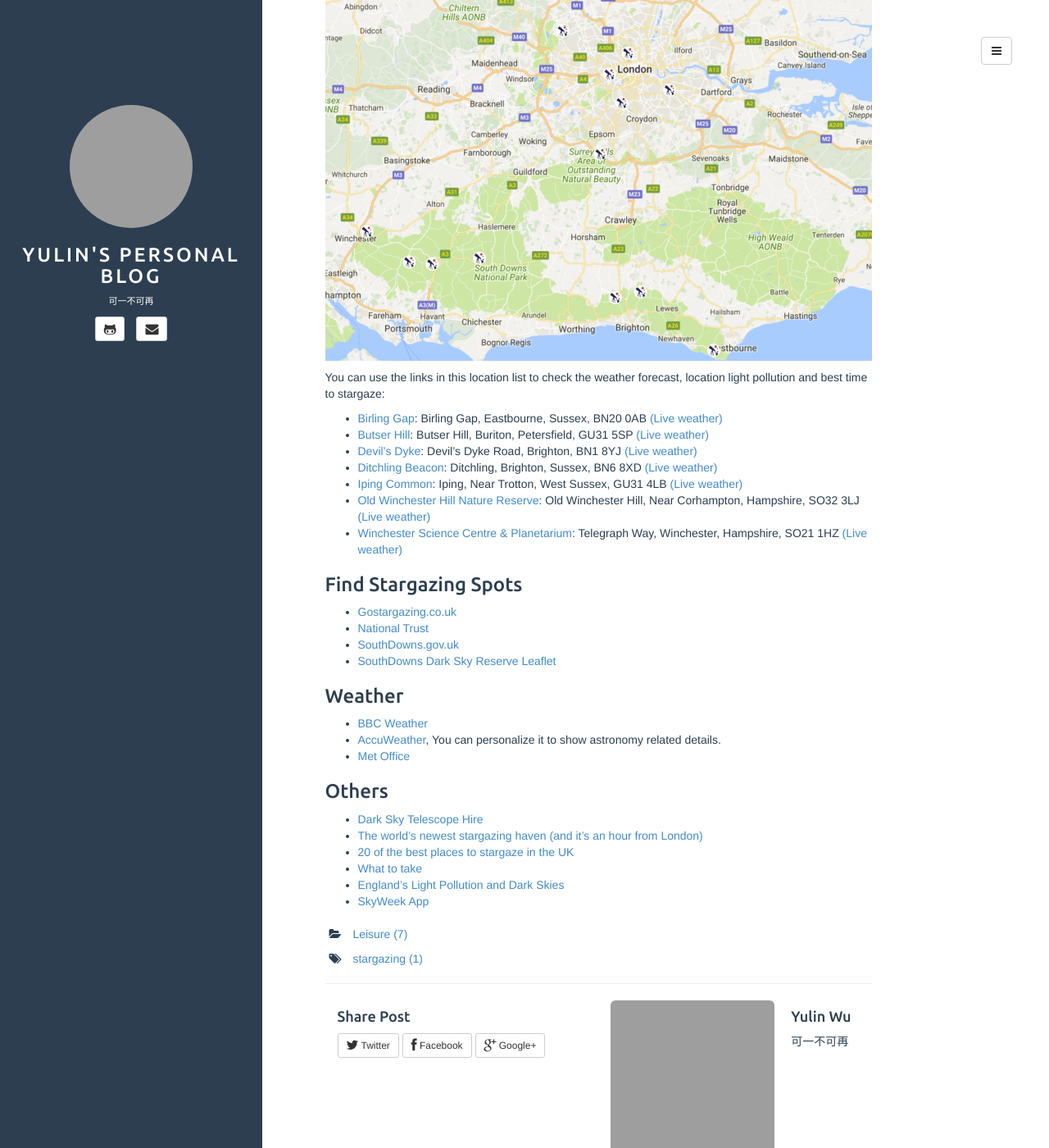
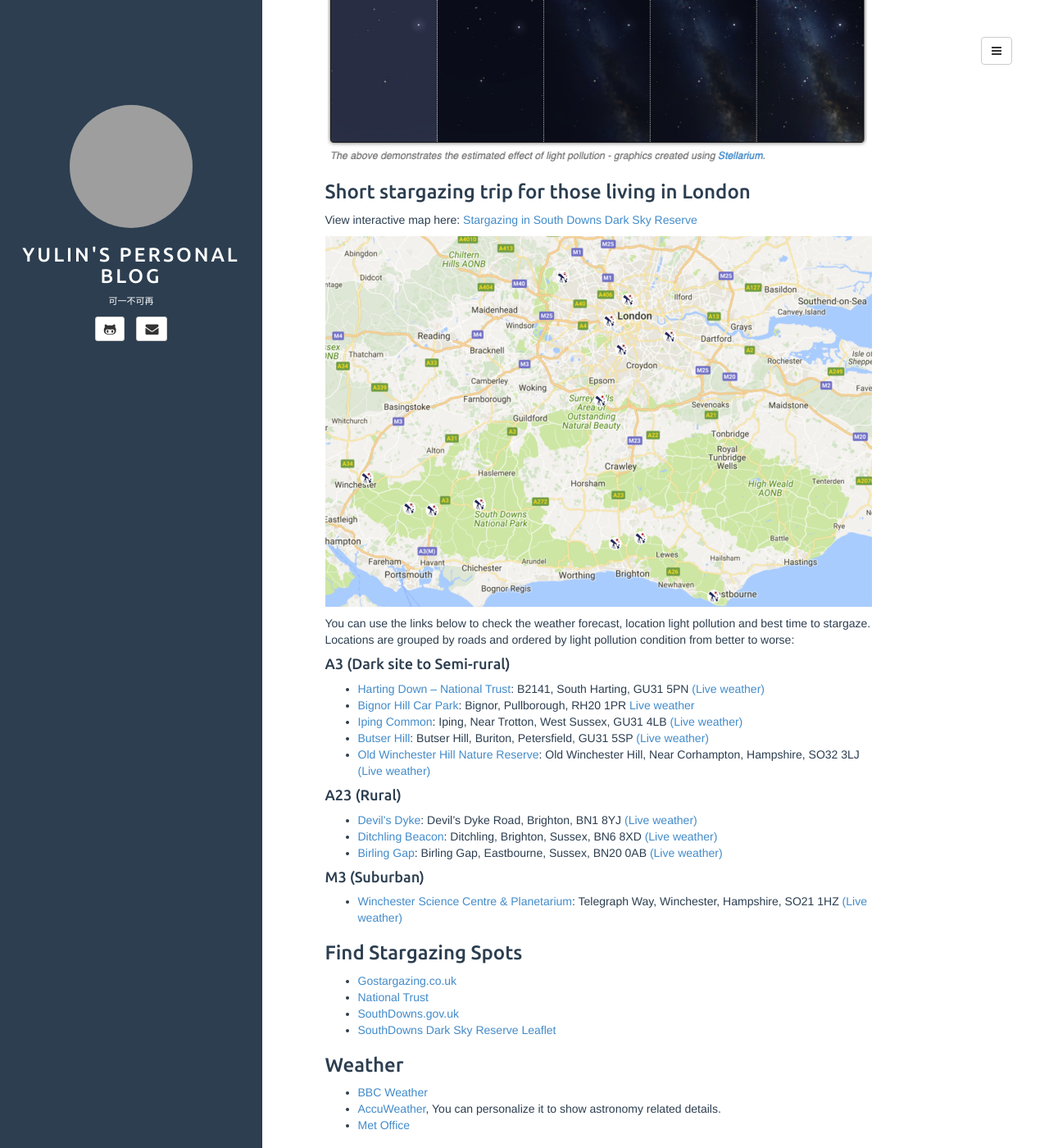
Before and after one commit to JimmyWuMadchester/JimmyWuMadchester.github.io, a Jekyll site: the page built from _posts/2017-10-13-Stargazing.md, in a window 1280 px wide and 1400 px high, scrolled down 299 px. Shown: the whole window at 82% size. Built offline with Jekyll 4.4.1, drawn with Linux system fonts in a browser that asks for light colours; comment, search, counter and statistics services are not loaded; some of the changed text lies outside the part shown; grey boxes are pictures that could not be loaded.

Commit message:
updated the location list in stargazing post

```diff
--- a/_posts/2017-10-13-Stargazing.md
+++ b/_posts/2017-10-13-Stargazing.md
@@ -11,20 +11,33 @@ While planning a trip to South Downs for stargazing, I've found a bunch of usefu
 
 <!--more-->
 
+### Location light pollution scale
+
+![Light Pollution Scale](/assets/media/location-light-pollution-scale.PNG){:class="img-responsive"}
+
 ### Short stargazing trip for those living in London
 
-[Stargazing in South Downs Dark Sky Reserve](http://gostargazing.co.uk/regions/south-downs-dark-sky-reserve)
+View interactive map here: [Stargazing in South Downs Dark Sky Reserve](http://gostargazing.co.uk/regions/south-downs-dark-sky-reserve)
 
 ![GoogleMap](/assets/media/stargazing_southdowns_googlemap_screenshot.PNG){:class="img-responsive"}
 
-You can use the links in this location list to check the weather forecast, location light pollution and best time to stargaze:
+You can use the links below to check the weather forecast, location light pollution and best time to stargaze. Locations are grouped by roads and ordered by light pollution condition from better to worse:
 
-* [Birling Gap](http://gostargazing.co.uk/events/locations/birling-gap/): Birling Gap, Eastbourne, Sussex, BN20 0AB [(Live weather)](https://www.accuweather.com/en/gb/east-dean/bn20-0/astronomy-weather/43217_pc)
+#### A3 (Dark site to Semi-rural)
+
+* [Harting Down – National Trust](https://gostargazing.co.uk/events/locations/harting-national-trust/): B2141, South Harting, GU31 5PN [(Live weather)](https://www.accuweather.com/en/gb/south-harting/gu31-5/astronomy-weather/709292)
+* [Bignor Hill Car Park](https://gostargazing.co.uk/events/locations/bignor-hill-car-park/): Bignor, Pullborough, RH20 1PR [Live weather](https://www.accuweather.com/en/gb/fittleworth/rh20-1/astronomy-weather/714258)
+* [Iping Common](http://gostargazing.co.uk/events/locations/iping-common/): Iping, Near Trotton, West Sussex, GU31 4LB [(Live weather)](https://www.accuweather.com/en/gb/iping/gu29-0/astronomy-weather/712893)
 * [Butser Hill](http://gostargazing.co.uk/events/locations/butser-hill/): Butser Hill, Buriton, Petersfield, GU31 5SP [(Live weather)](https://www.accuweather.com/en/gb/south-harting/gu31-5/astronomy-weather/46480_pc)
+* [Old Winchester Hill Nature Reserve](http://gostargazing.co.uk/events/locations/old-winchester-hill-nature-reserve/): Old Winchester Hill, Near Corhampton, Hampshire, SO32 3LJ [(Live weather)](https://www.accuweather.com/en/gb/meonstoke/so32-3/astronomy-weather/52404_pc)
+
+#### A23 (Rural)
+
 * [Devil’s Dyke](http://gostargazing.co.uk/events/locations/devils-dyke/): Devil's Dyke Road, Brighton, BN1 8YJ [(Live weather)](https://www.accuweather.com/en/gb/brighton/bn1-8/astronomy-weather/43171_pc)
 * [Ditchling Beacon](http://gostargazing.co.uk/events/locations/ditchling-beacon/): Ditchling, Brighton, Sussex, BN6 8XD [(Live weather)](https://www.accuweather.com/en/gb/keymer/bn6-8/astronomy-weather/43273_pc)
-* [Iping Common](http://gostargazing.co.uk/events/locations/iping-common/): Iping, Near Trotton, West Sussex, GU31 4LB [(Live weather)](https://www.accuweather.com/en/gb/iping/gu29-0/astronomy-weather/712893)
-* [Old Winchester Hill Nature Reserve](http://gostargazing.co.uk/events/locations/old-winchester-hill-nature-reserve/): Old Winchester Hill, Near Corhampton, Hampshire, SO32 3LJ [(Live weather)](https://www.accuweather.com/en/gb/meonstoke/so32-3/astronomy-weather/52404_pc)
+* [Birling Gap](http://gostargazing.co.uk/events/locations/birling-gap/): Birling Gap, Eastbourne, Sussex, BN20 0AB [(Live weather)](https://www.accuweather.com/en/gb/east-dean/bn20-0/astronomy-weather/43217_pc)
+
+#### M3 (Suburban)
 * [Winchester Science Centre & Planetarium](http://gostargazing.co.uk/events/locations/winchester-science-centre-planetarium/): Telegraph Way, Winchester, Hampshire, SO21 1HZ [(Live weather)](https://www.accuweather.com/en/gb/twyford/so21-1/astronomy-weather/52378_pc)
 
 ### Find Stargazing Spots
```
Also changed, not shown: assets/media/location-light-pollution-scale.png (added).
